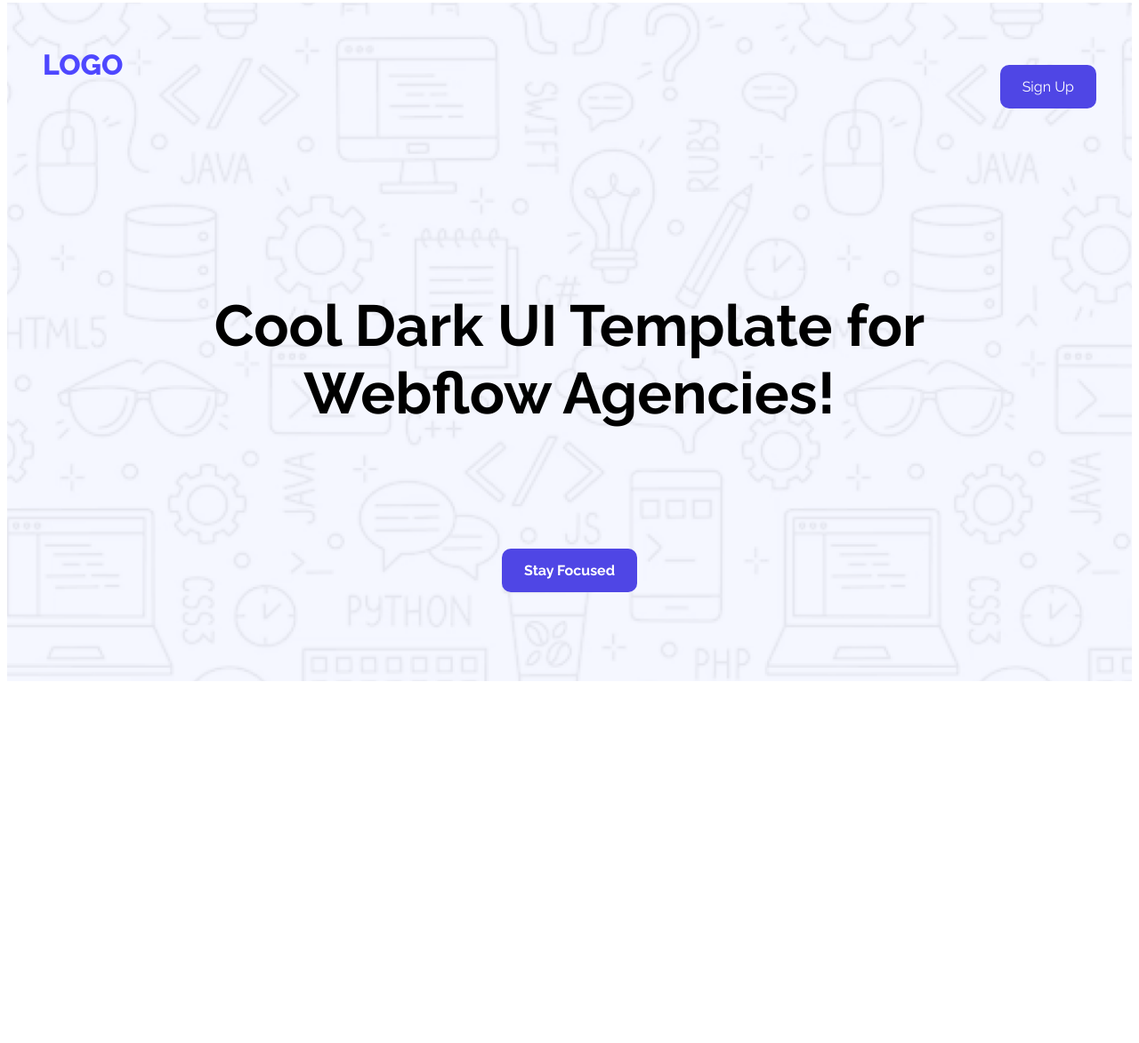
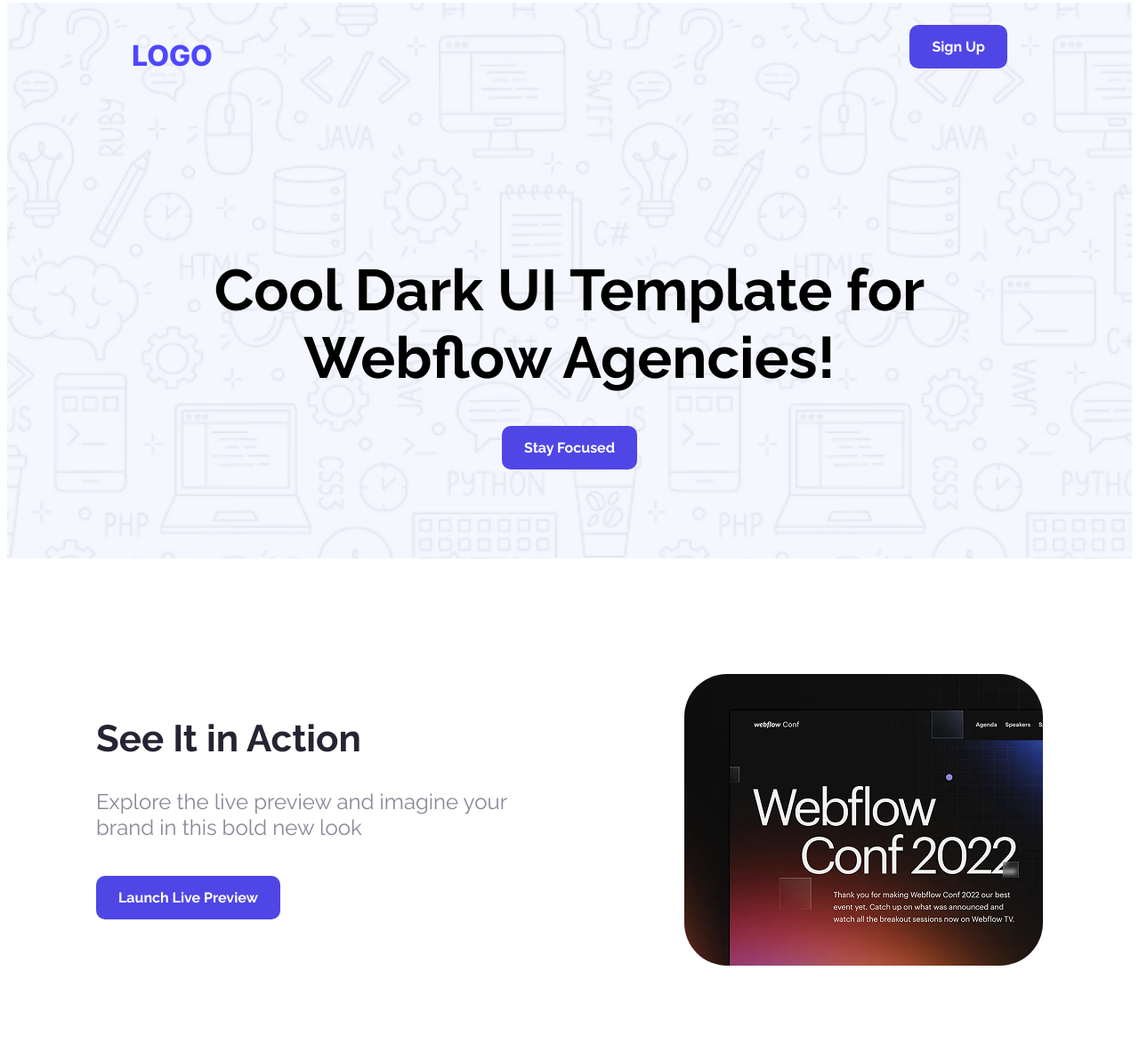
Before and after one commit to Mitanjid/Assignment01, a plain HTML site: page index.html in a window 1280 px wide. Shown: the part 5-1178 px from the top of the page at 89% size. Before the commit the page ends 800 px from the top, so only its background shows below. Drawn offline with Linux system fonts and the light colour scheme.

Commit message:
action part done

```diff
--- a/index.html
+++ b/index.html
@@ -11,17 +11,28 @@
 </head>
 <body class="raleway-regular ">
     <!--banner  -->
+   <div class="background-image">
+    <header class="navbar ">
+         <div class="logo inter-regular">LOGO</div>
+    <a href="#" class="btn" style="margin-right: 100px;">Sign Up</a>
+    </header>
+    <section class="hero">
+    <h4 style="margin-bottom: 8px;">Cool Dark UI Template for <br> <span>Webflow Agencies!</span></h4>
+    <a href="#" class="btn" style="margin-top: 0;">Stay Focused</a>
+  </section>
+  </div>
 
-    <header class="navbar background-image">
-         <div class="logo">LOGO</div>
-    <a href="#" class="btn">Sign Up</a>
-    </header>
-    <section class="hero background-image">
-    <h4>Cool Dark UI Template for <br> <span>Webflow Agencies!</span></h4>
-    <a href="#" class="btn">Stay Focused</a>
+  <!-- action -->
+ <section class="preview">
+    <div style=" padding: 0 100px;">
+      <h3 class="title">See It in Action</h3>
+      <p class="raleway-regular description">Explore the live preview and imagine your <br> <span>brand in this bold new look</span></p>
+      <a href="#" class="btn">Launch Live Preview</a>
+    </div>
+    <div class="image">
+      <img src="Assets/wc-mini.png" alt="Launch Live Preview" />
+    </div>
   </section>
-
-
 
 </body>
 </html>
--- a/styles/assignment.css
+++ b/styles/assignment.css
@@ -15,7 +15,7 @@
 /* shared styles */
 .background-image{
 
-  background: url('/Assets/Hero-bg.png') no-repeat center center fixed;
+  background: url('/Assets/Hero-bg.png') ;
   background-size: cover;
 
 }
@@ -29,8 +29,9 @@
   padding: 15px 25px;
   border-radius: 10px;
   display: inline-block;
-  margin-top: 50px;
+
   font-size: 16px;
+  font-weight: bold;
 
 }
 
@@ -42,12 +43,17 @@
   justify-content: space-between;
   align-items: center;
   background-size: cover;
+
 }
 
 .logo {
   font-size: 32px;
   font-weight: 800;
   color: #4E47FF;
+
+  margin-left: 100px ;
+  margin-top: 20px;
+
 }
 .hero {
   text-align: center;
@@ -55,3 +61,47 @@
  font-size: 65px;
  font-weight: bold;
 }
+
+/*action section */
+.preview {
+  display: flex;
+  justify-content: space-between;
+  align-items: center;
+  padding: 80px 0;
+  max-width: 1400px;
+  margin: 0 auto;
+  gap: auto;
+}
+
+.preview-content {
+  flex: 1 1 0;
+  max-width: 600px;
+}
+
+.preview .title {
+  font-size: 42px;
+  font-weight: bold;
+  color: #252432;
+  margin-bottom: 32px;
+  font-family: "Raleway", sans-serif;
+
+}
+
+.preview .description {
+  font-size: 24px;
+  color: #8b8896;
+  margin-bottom: 40px;
+  font-family: "raleway", sans-serif;
+  font-weight: regular;
+}
+
+.preview .btn {
+  margin-left: 0;
+}
+
+
+.preview .image img {
+  border-radius: 48px;
+  margin-right: 100px;
+  margin-top: 50px;
+}
```
